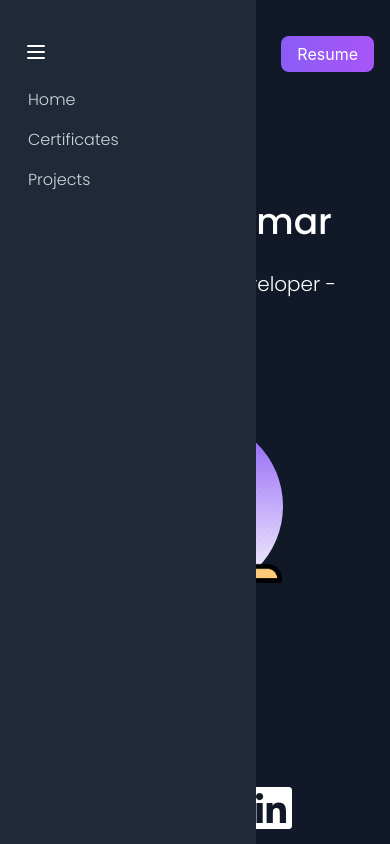
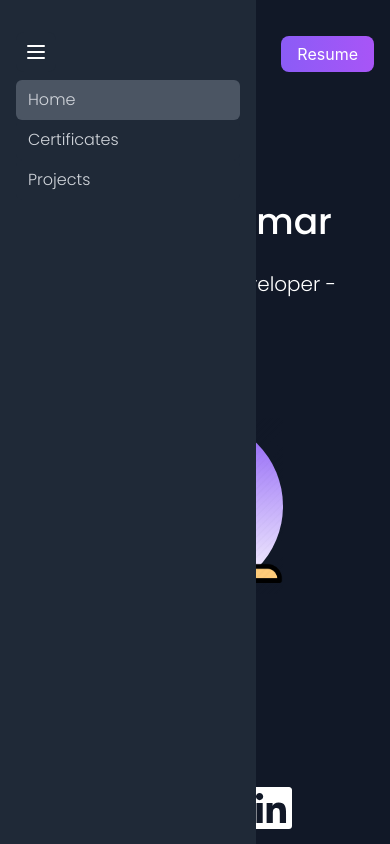
Before and after one commit to agnesh02/My-Portfolio-2023, a Next.js app: page / in a window 390 px wide. Both pictures are taken after a click on the button 36 px from the left and 52 px from the top of the page. Shown: the top 844 px of the page. Built offline with nearby package versions, Linux system fonts and the light colour scheme.

Commit message:
Improvement UX in side menu nav for mobile

```diff
--- a/pages/MobileNav.js
+++ b/pages/MobileNav.js
@@ -27,7 +27,7 @@ const MobileNav = () => {
   };
 
   const itemStyle =
-    "text-gray-300 hover:bg-gray-700 hover:text-white block px-3 py-2 rounded-md text-base font-medium font-poppins_light";
+    "text-gray-300 hover:bg-gray-600 hover:text-white block px-3 py-2 rounded-md text-base font-medium font-poppins_light";
 
   return (
     <div>
@@ -58,6 +58,11 @@ const MobileNav = () => {
           <div className="mt-14 text-left">
             <ul>
               <li
+                style={
+                  currentPage == pages.home
+                    ? { backgroundColor: "rgb(75 85 99)" }
+                    : { backgroundColor: "rgb(31 41 55)" }
+                }
                 className={itemStyle}
                 onClick={() => {
                   setCurrentPage(pages.home);
@@ -66,6 +71,11 @@ const MobileNav = () => {
                 Home
               </li>
               <li
+                style={
+                  currentPage == pages.certificates
+                    ? { backgroundColor: "rgb(75 85 99)" }
+                    : { backgroundColor: "rgb(31 41 55)" }
+                }
                 className={itemStyle}
                 onClick={() => {
                   setCurrentPage(pages.certificates);
@@ -73,14 +83,18 @@ const MobileNav = () => {
               >
                 Certificates
               </li>
-              <li className={itemStyle}>
-                <button
-                  onClick={() => {
-                    setCurrentPage(pages.projects);
-                  }}
-                >
-                  Projects
-                </button>
+              <li
+                style={
+                  currentPage == pages.projects
+                    ? { backgroundColor: "rgb(75 85 99)" }
+                    : { backgroundColor: "rgb(31 41 55)" }
+                }
+                className={itemStyle}
+                onClick={() => {
+                  setCurrentPage(pages.projects);
+                }}
+              >
+                Projects
               </li>
             </ul>
           </div>
```
